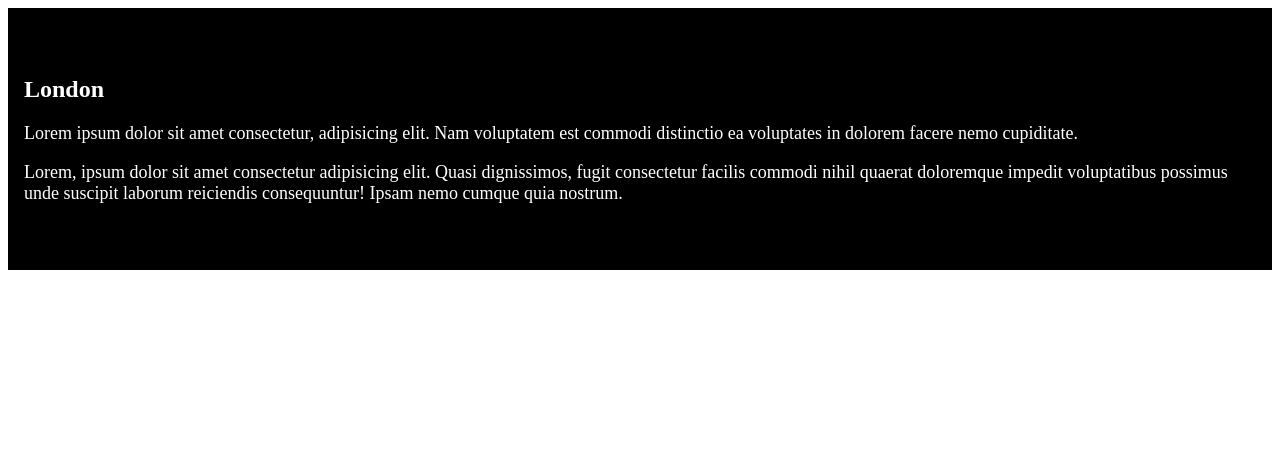
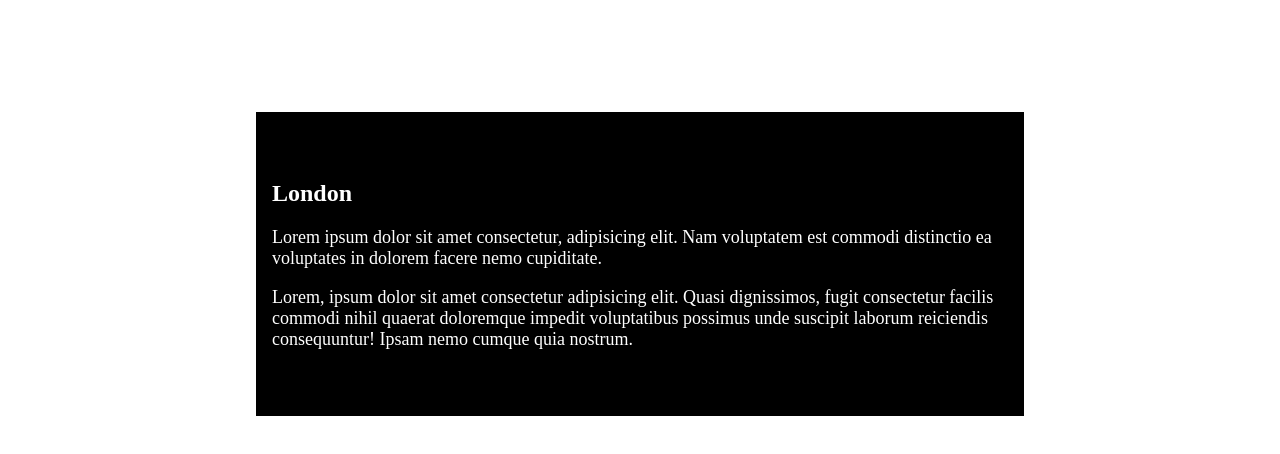
Before and after one commit to moqun06/classwork, a plain HTML site: page index.html in a window 1280 px wide. Drawn offline with Linux system fonts and the light colour scheme.

Commit message:
second push

```diff
--- a/index.css
+++ b/index.css
@@ -1,4 +1,5 @@
 .London {
+  margin-top: 7rem;
   background-color: #000;
   color: white;
   padding: 3rem 1rem;
@@ -6,3 +7,7 @@
 p {
   font-size: 18px;
 }
+body {
+  width: 60%;
+  margin: auto;
+}
```
